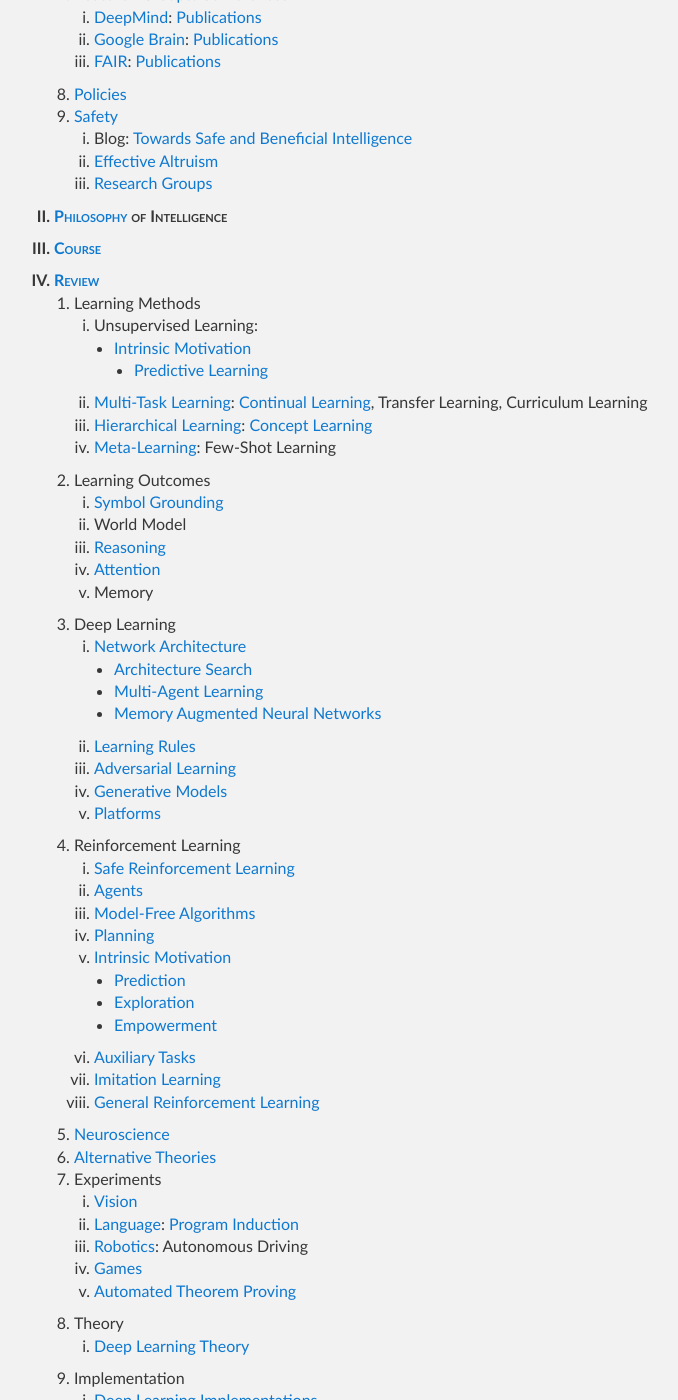
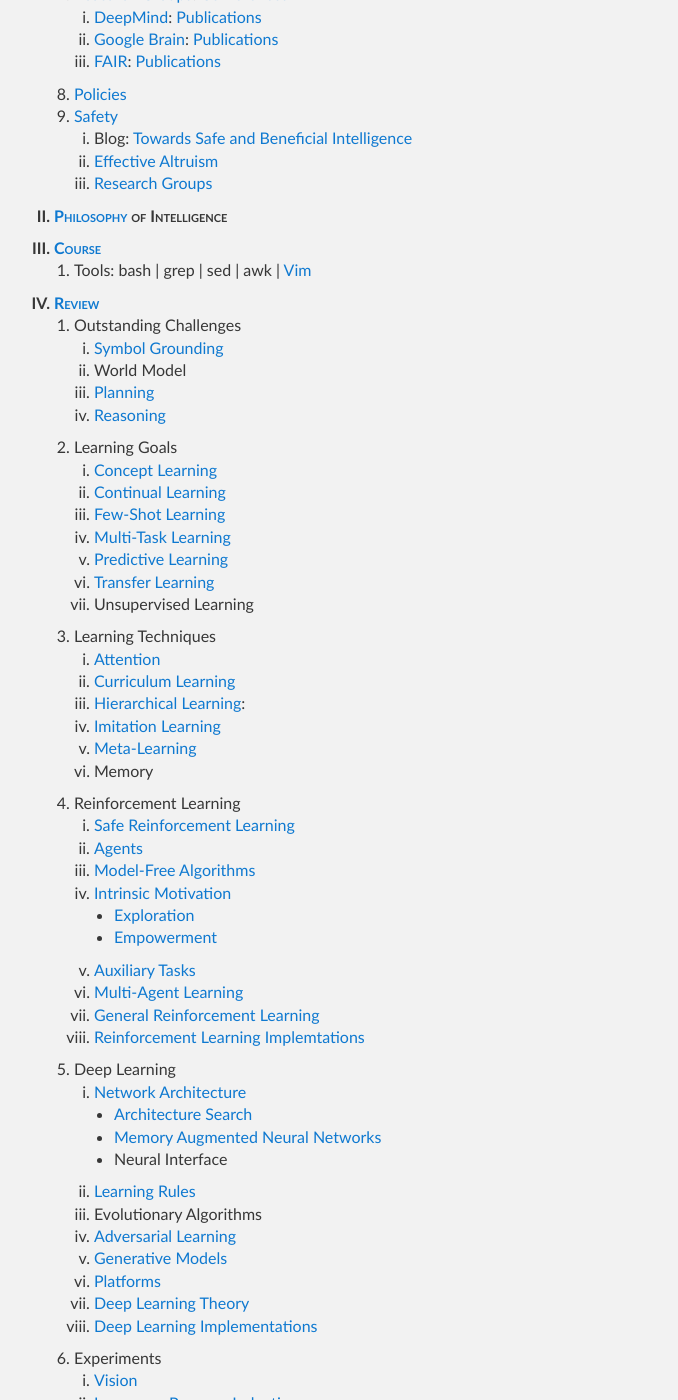
Before and after one commit to Tonywuhk/realai.org, a Jekyll site: the page built from README.md, in a window 1280 px wide and 1400 px high, scrolled down 813 px. Shown: the whole window, without its empty margins (126-804 px from the left). Built offline with Jekyll 4.4.1, drawn with Linux system fonts in a browser that asks for light colours; our own code applies the rules of GitHub Pages for plain Markdown files; the repository's description, which GitHub fills in, is left out; some of the changed text lies outside the part shown.

Commit message:
Rearrange contents

```diff
--- a/README.md
+++ b/README.md
@@ -37,54 +37,59 @@
 2. [Philosophy](http://realai.org/philosophy/) of Intelligence
 
 3. [Course](http://realai.org/course/)
+    1. Tools: bash \| grep \| sed \| awk \| [Vim](http://realai.org/course/tools/vim/)
 
 4. [Review](http://realai.org/review/)
-    1. Learning Methods
-        1. Unsupervised Learning:
-            * [Intrinsic Motivation](http://realai.org/intrinsic-motivation/)
-                * [Predictive Learning](http://realai.org/predictive-learning/)
-        2. [Multi-Task Learning](http://realai.org/multi-task-learning/): [Continual Learning](http://realai.org/continual-learning/), Transfer Learning, Curriculum Learning
-        3. [Hierarchical Learning](http://realai.org/hierarchical-learning/): [Concept Learning](http://realai.org/concept-learning/)
-        4. [Meta-Learning](http://realai.org/meta-learning/): Few-Shot Learning
-    2. Learning Outcomes
+    1. Outstanding Challenges
         1. [Symbol Grounding](http://realai.org/symbol-grounding/)
         2. World Model
-        3. [Reasoning](http://realai.org/reasoning/)
-        4. [Attention](http://realai.org/attention/)
-        5. Memory
-    3. Deep Learning
-        1. [Network Architecture](http://realai.org/network-architecture/)
-            * [Architecture Search](http://realai.org/architecture-search/)
-            * [Multi-Agent Learning](http://realai.org/multi-agent-learning/)
-            * [Memory Augmented Neural Networks](http://realai.org/memory-augmented-neural-networks/)
-        2. [Learning Rules](http://realai.org/learning-rules/)
-        3. [Adversarial Learning](http://realai.org/adversarial-learning/)
-        4. [Generative Models](http://realai.org/generative-models/)
-        5. [Platforms](http://realai.org/learning-platforms/)
+        3. [Planning](http://realai.org/planning/)
+        4. [Reasoning](http://realai.org/reasoning/)
+    2. Learning Goals
+        1. [Concept Learning](http://realai.org/concept-learning/)
+        2. [Continual Learning](http://realai.org/continual-learning/)
+        3. [Few-Shot Learning](http://realai.org/few-shot-learning/)
+        4. [Multi-Task Learning](http://realai.org/multi-task-learning/)
+        5. [Predictive Learning](http://realai.org/predictive-learning/)
+        6. [Transfer Learning](http://realai.org/transfer-learning/)
+        7. Unsupervised Learning
+    3. Learning Techniques
+        1. [Attention](http://realai.org/attention/)
+        2. [Curriculum Learning](http://realai.org/curriculum-learning/)
+        3. [Hierarchical Learning](http://realai.org/hierarchical-learning/):
+        4. [Imitation Learning](http://realai.org/imitation-learning/)
+        5. [Meta-Learning](http://realai.org/meta-learning/)
+        6. Memory
     4. Reinforcement Learning
         1. [Safe Reinforcement Learning](http://realai.org/rl/safety/)
         2. [Agents](http://realai.org/rl/agents/)
         3. [Model-Free Algorithms](http://realai.org/rl/model-free/)
-        4. [Planning](http://realai.org/planning/)
-        5. [Intrinsic Motivation](http://realai.org/intrinsic-motivation/)
-            * [Prediction](http://realai.org/predictive-learning/)
+        4. [Intrinsic Motivation](http://realai.org/intrinsic-motivation/)
             * [Exploration](http://realai.org/exploration/)
             * [Empowerment](http://realai.org/empowerment/)
-        6. [Auxiliary Tasks](http://realai.org/auxiliary-tasks/)
-        7. [Imitation Learning](http://realai.org/imitation-learning/)
-        8. [General Reinforcement Learning](http://realai.org/rl/general/)
-    5. [Neuroscience](http://realai.org/neuroscience/)
-    6. [Alternative Theories](http://realai.org/alternative-theories/)
-    7. Experiments
+        5. [Auxiliary Tasks](http://realai.org/auxiliary-tasks/)
+        6. [Multi-Agent Learning](http://realai.org/multi-agent-learning/)
+        7. [General Reinforcement Learning](http://realai.org/rl/general/)
+        8. [Reinforcement Learning Implemtations](http://realai.org/rl-code/)
+    5. Deep Learning
+        1. [Network Architecture](http://realai.org/network-architecture/)
+            * [Architecture Search](http://realai.org/architecture-search/)
+            * [Memory Augmented Neural Networks](http://realai.org/memory-augmented-neural-networks/)
+            * Neural Interface
+        2. [Learning Rules](http://realai.org/learning-rules/)
+        3. Evolutionary Algorithms
+        4. [Adversarial Learning](http://realai.org/adversarial-learning/)
+        5. [Generative Models](http://realai.org/generative-models/)
+        6. [Platforms](http://realai.org/learning-platforms/)
+        7. [Deep Learning Theory](http://realai.org/deep-learning-theory/)
+        8. [Deep Learning Implementations](http://realai.org/deep-learning-implementation/)
+    6. Experiments
         1. [Vision](http://realai.org/computer-vision/)
         2. [Language](http://realai.org/nlp/): [Program Induction](http://realai.org/program-induction/)
         3. [Robotics](http://realai.org/robotics/): Autonomous Driving
         4. [Games](http://realai.org/games/)
         5. [Automated Theorem Proving](http://realai.org/automated-theorem-proving/)
-    8. Theory
-        1. [Deep Learning Theory](http://realai.org/deep-learning-theory/)
-    9. Implementation
-        1. [Deep Learning Implementations](http://realai.org/deep-learning-implementation/)
-        2. [Reinforcement Learning Implemtations](http://realai.org/rl-code/)
+    7. [Neuroscience](http://realai.org/neuroscience/)
+    8. [Alternative Theories](http://realai.org/alternative-theories/)
 
 5. Research
```
Also changed, not shown: course/tools/vim.md (renamed from tools/vim.md, +1 -1 lines), frontiers.md (renamed from review.md, +2 -2 lines).
